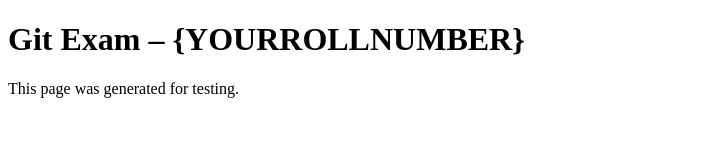
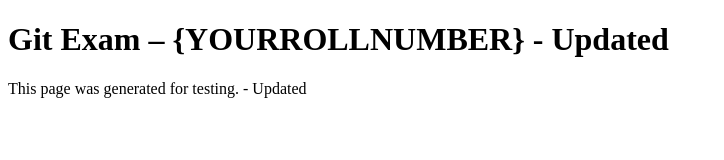
Before and after one commit to anhdd2705-arch/git-exam-Student1686524, a plain HTML site: page index.html in a window 1280 px wide. Shown: the whole page, without its empty margins (0-724 px from the left). Drawn offline with Linux system fonts and the light colour scheme.

Commit message:
fix: update index.html

```diff
--- a/index.html
+++ b/index.html
@@ -7,8 +7,8 @@
 </head>
 <body>
   <main>
-    <h1>Git Exam – {YOURROLLNUMBER}</h1>
-    <p>This page was generated for testing.</p>
+    <h1>Git Exam – {YOURROLLNUMBER} - Updated</h1>
+    <p>This page was generated for testing. - Updated</p>
   </main>
 </body>
 </html>
```
